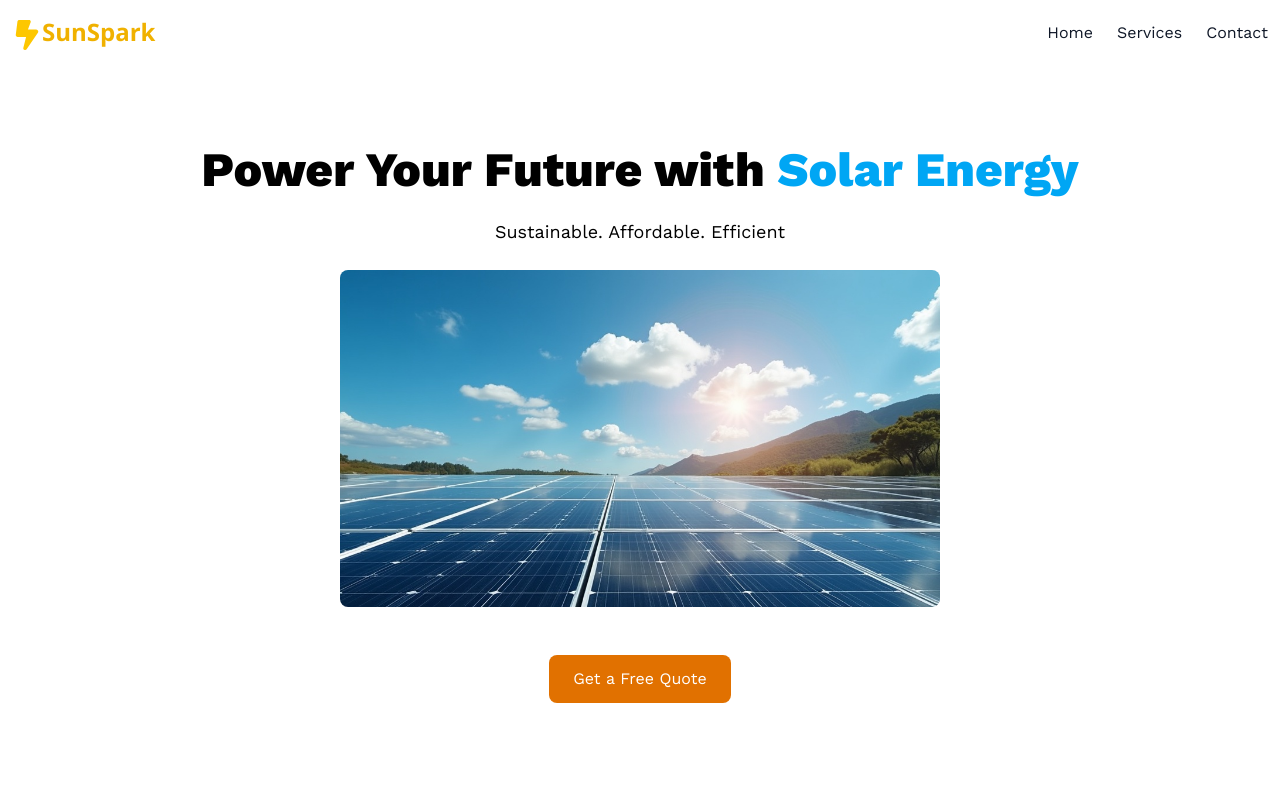
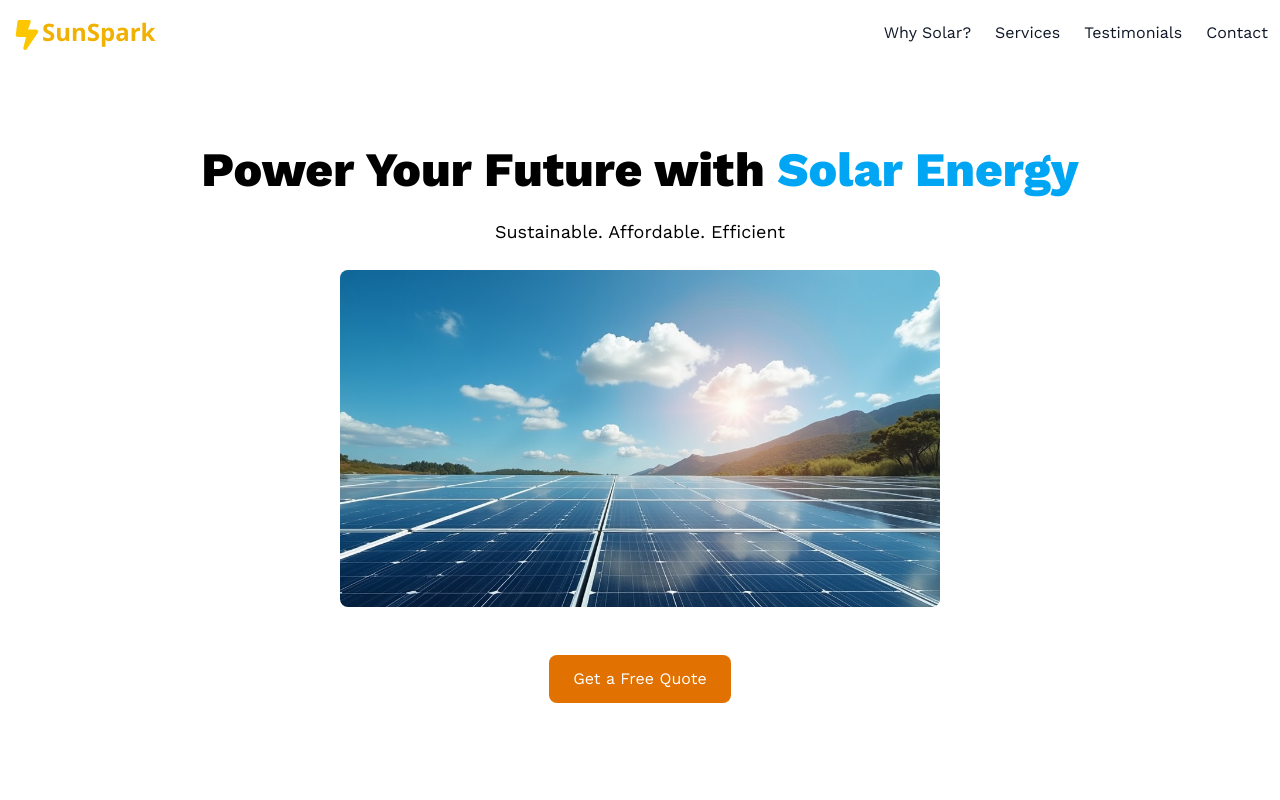
Before and after one commit to kadelcode/solar-landing-page, a Next.js app: page / in a window 1280 px wide. Shown: the top 800 px of the page. Built offline with nearby package versions, Linux system fonts and the light colour scheme.

Commit message:
Update nav links

```diff
--- a/src/components/Navbar.tsx
+++ b/src/components/Navbar.tsx
@@ -27,8 +27,9 @@ const Navbar = () => {
 
                 {/* Desktop Navigation Links */}
                 <div className="hidden md:flex space-x-6 text-[#101828]">
-                    <Link href="/">Home</Link>
+                    <Link href="#whysolar">Why Solar?</Link>
                     <Link href="#services">Services</Link>
+                    <Link href="#testimonials">Testimonials</Link>
                     <Link href="#contact">Contact</Link>
                 </div>
 
@@ -68,13 +69,16 @@ const Navbar = () => {
                         <BiX size={30} />
                     </button>
                 </div>
-                <Link href="/" className="block mx-6 my-2 text-[#101828] cursor-pointer w-auto">
-                    Home
+                <Link href="#whysolar" onClick={() => setIsOpen(false)} className="block mx-6 my-2 text-[#101828] cursor-pointer w-auto">
+                    Why Solar?
                 </Link>
-                <Link href="/" className="block mx-6 my-2 text-[#101828] cursor-pointer">
+                <Link href="#services" onClick={() => setIsOpen(false)} className="block mx-6 my-2 text-[#101828] cursor-pointer">
                     Services
                 </Link>
-                <Link href="/" className="block mx-6 my-2 text-[#101828] cursor-pointer">
+                <Link href="#testimonials" onClick={() => setIsOpen(false)} className="block mx-6 my-2 text-[#101828] cursor-pointer">
+                    Testimonials
+                </Link>
+                <Link href="#contact" onClick={() => setIsOpen(false)} className="block mx-6 my-2 text-[#101828] cursor-pointer">
                     Contact
                 </Link>
             </div>
```
